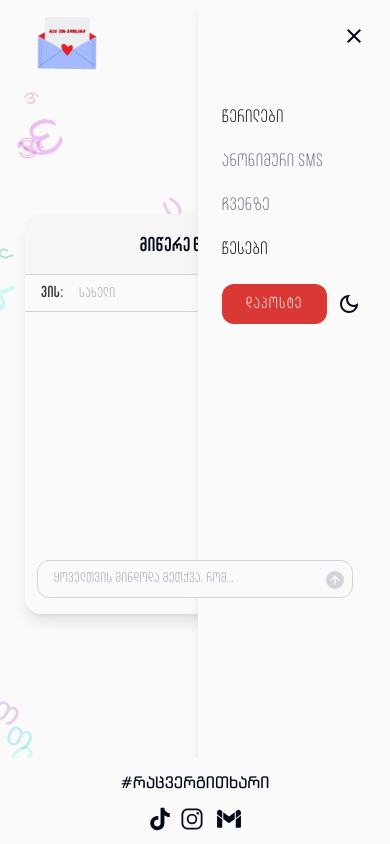
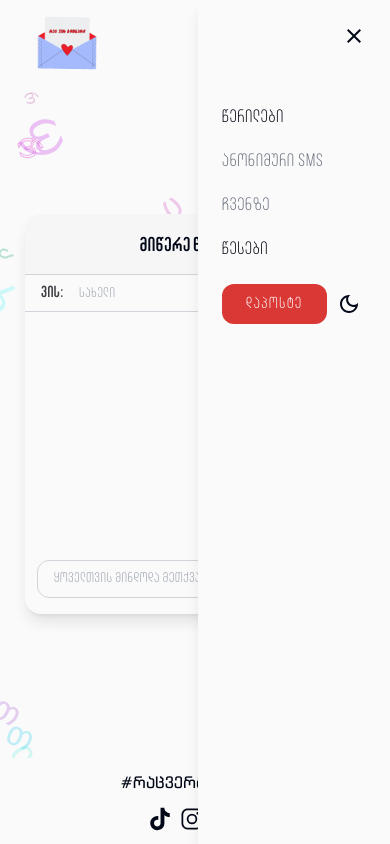
Before and after one commit to Dadu400/untold-things-frontend, a React (Create React App) app: page /submit in a window 390 px wide. Both pictures are taken after a click on the icon 345 px from the left and 51 px from the top of the page. Built offline with nearby package versions, Linux system fonts and the light colour scheme.

Commit message:
close BurgerMenuDialog on outside click

```diff
--- a/src/components/footer/Footer.tsx
+++ b/src/components/footer/Footer.tsx
@@ -1,6 +1,6 @@
 function Footer() {
     return (
-        <footer className="flex py-3 z-10 left-0 bottom-0 w-full bg-bgColor dark:bg-bgDark">
+        <footer className="flex py-3 z-9 left-0 bottom-0 w-full bg-bgColor dark:bg-bgDark">
             <div className="flex flex-col mx-auto items-center gap-3">
                 <h1 className="font-bpg">
                     #რაცვერგითხარი
--- a/src/components/header/BurgerMenuDialog.tsx
+++ b/src/components/header/BurgerMenuDialog.tsx
@@ -1,17 +1,37 @@
+import { useEffect, useRef } from 'react';
+import { NavLink } from "react-router-dom";
+
 import CloseIcon from '@mui/icons-material/Close';
+
 import PostButton from "./PostButton";
-import {NavLink} from "react-router-dom";
 import ThemeSwitcher from './ThemeSwitcher';
 
 export interface BurgerMenuDialogProps {
     setMenuOpen: (isOpen: boolean) => void;
 }
 function BurgerMenuDialog({ setMenuOpen }: BurgerMenuDialogProps) {
+    const dialogRef = useRef<HTMLDivElement>(null);
     const handleMenuClick = () => {
         setMenuOpen(false);
     };
+
+    const handleClickOutside = (e: MouseEvent) => {
+        if (dialogRef.current && !dialogRef.current.contains(e.target as Node)) {
+            setMenuOpen(false);
+        }
+    };
+
+    useEffect(() => {
+        document.addEventListener("mousedown", handleClickOutside);
+        return () => {
+            document.removeEventListener("mousedown", handleClickOutside);
+        };
+    }, []);
+
     return (
-        <div className="navbar fixed top-0 right-0 h-screen w-48 p-6 bg-bgColor dark:bg-bgDark shadow-lg cursor-normal z-10">
+        <div
+            ref={dialogRef}
+            className="navbar fixed top-0 right-0 h-screen w-48 p-6 bg-bgColor shadow-lg cursor-normal z-10">
             <div className="flex justify-end mb-5">
                 <CloseIcon onClick={handleMenuClick} />
             </div>
--- a/src/components/submit/NewPost.tsx
+++ b/src/components/submit/NewPost.tsx
@@ -93,7 +93,7 @@ function NewPost() {
                     </div>
                 </div>
                 <div className="flex-1 bg-bgColor dark:bg-[#1f1f1f]"></div>
-                <footer className="dark:bg-[#1f1f1f] p-2 my-4 flex justify-between items-center border-[1px] border-gray-300 dark:border-gray-500 rounded-xl mx-3 z-10 bg-bgColor">
+                <footer className="dark:bg-[#1f1f1f] p-2 my-4 flex justify-between items-center border-[1px] border-gray-300 dark:border-gray-500 rounded-xl mx-3 bg-bgColor">
                     <textarea
                         ref={textareaRef}
                         placeholder="ყოველთვის მინდოდა მეთქვა, რომ..."
```
